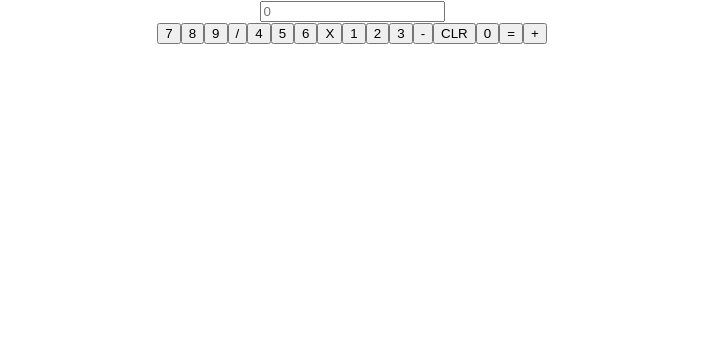
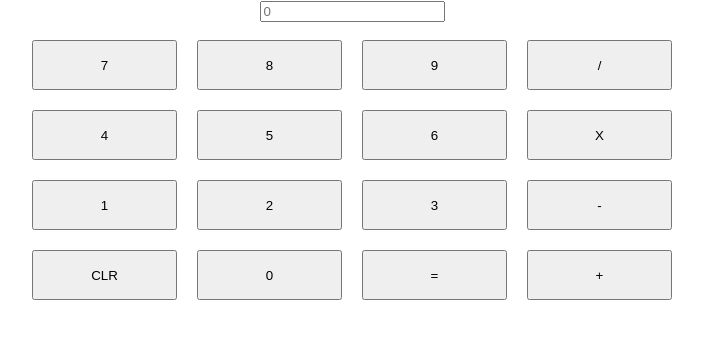
Before and after one commit to trStefenDecena/my-calc, a React (Create React App) app: page / in a window 1280 px wide. Shown: the top 338 px of the page, without its empty margins (288-991 px from the left). Built offline with nearby package versions, Linux system fonts and the light colour scheme.

Commit message:
added layout

```diff
--- a/src/App.css
+++ b/src/App.css
@@ -36,3 +36,17 @@
     transform: rotate(360deg);
   }
 }
+
+.btnGroup {
+  display: grid;
+  grid-template-columns: repeat(4, minmax(50px, 1fr));
+  grid-template-rows: repeat(4, minmax(50px, 1fr));
+  grid-gap: 20px;
+
+  width: 50%;
+  margin: auto;
+}
+
+.InputField {
+  height: 40px;
+}
--- a/src/App.js
+++ b/src/App.js
@@ -16,6 +16,20 @@ function InputField() {
 function ButtonGroup() {
   return (
     <div>
+
+    </div>
+  );
+}
+
+function App() {
+  return (
+    <div className="App">
+      <div className="InputField">
+        <InputField />
+      </div>
+
+
+      <div className="btnGroup">
         <Button textValue="7"/>
         <Button textValue="8"/>
         <Button textValue="9"/>
@@ -33,14 +47,6 @@ function ButtonGroup() {
         <Button textValue="="/>
         <Button textValue="+"/>
       </div>
-  );
-}
-
-function App() {
-  return (
-    <div className="App">
-      <InputField />
-      <ButtonGroup />
     </div>
   );
 }
```
Lines whose indentation alone changed are shown as unchanged.
